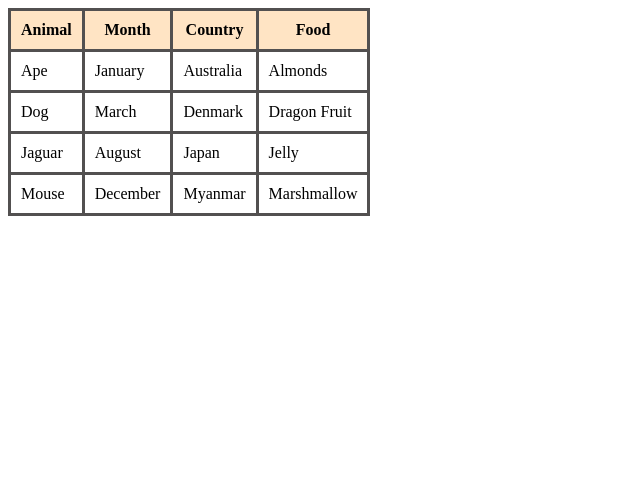
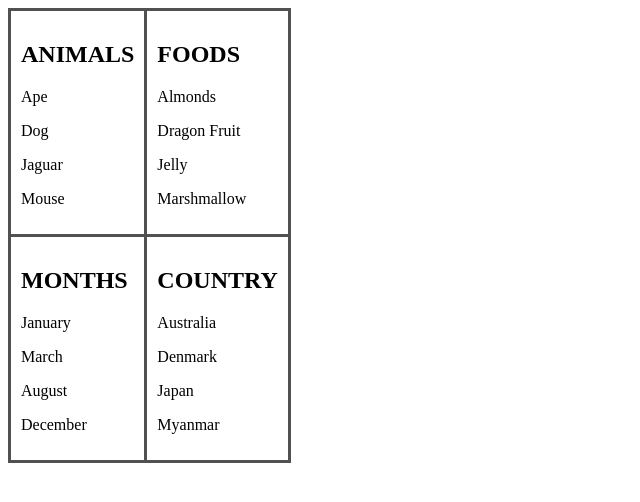
Before and after one commit to davelyng/Obejero_Lab3, a plain HTML site: page index.html in a window 1280 px wide. Shown: the whole page, without its empty margins (0-640 px from the left). Drawn offline with Linux system fonts and the light colour scheme.

Commit message:
Update index.html

```diff
--- a/index.html
+++ b/index.html
@@ -2,45 +2,46 @@
 <html lang="en">
 <head>
     <meta charset="UTF-8">
-    <meta http-equiv="X-UA-Compatible" content="IE=edge">
     <meta name="viewport" content="width=device-width, initial-scale=1.0">
     <link rel="stylesheet" href="style.css">
-    <title>Border</title>
+    <title>Borders</title>
 </head>
 <body>
-    <table class="border">
-        <tr>
-            <th>Animal</th>
-            <th>Month</th>
-            <th>Country</th>
-            <th>Food</th>
-        </tr>
-        <tr>
-            <td>Ape</td>
-            <td>January</td>
-            <td>Australia</td>
-            <td>Almonds</td>
-        </tr>
-        <tr>
-            <td>Dog</td>
-            <td>March</td>
-            <td>Denmark</td>
-            <td>Dragon Fruit</td>
-        </tr>
-        <tr>
-            <td>Jaguar</td>
-            <td>August</td>
-            <td>Japan</td>
-            <td>Jelly</td>
-        </tr>
-        <tr>
-            <td>Mouse</td>
-            <td>December</td>
-            <td>Myanmar</td>
-            <td>Marshmallow</td>
-        </tr>
-    </table>
-
-
+    <div class="container">
+        <table class="gradient-bg">
+            <tr>
+                <td class="border animals">
+                    <h2>ANIMALS</h2>
+                    <p>Ape</p>
+                    <p>Dog</p>
+                    <p>Jaguar</p>
+                    <p>Mouse</p>
+                </td>
+                <td class="border foods">
+                    <h2>FOODS</h2>
+                    <p>Almonds</p>
+                    <p>Dragon Fruit</p>
+                    <p>Jelly</p>
+                    <p>Marshmallow</p>
+                </td>
+            </tr>
+            <tr>
+                <td class="border months">
+                    <h2>MONTHS</h2>
+                    <p>January</p>
+                    <p>March</p>
+                    <p>August</p>
+                    <p>December</p>
+                </td>
+                <td class="border countries">
+                    <h2>COUNTRY</h2>
+                    <p>Australia</p>
+                    <p>Denmark</p>
+                    <p>Japan</p>
+                    <p>Myanmar</p>
+                </td>
+            </tr>
+        </table>
+    </div>
 </body>
 </html>
```
